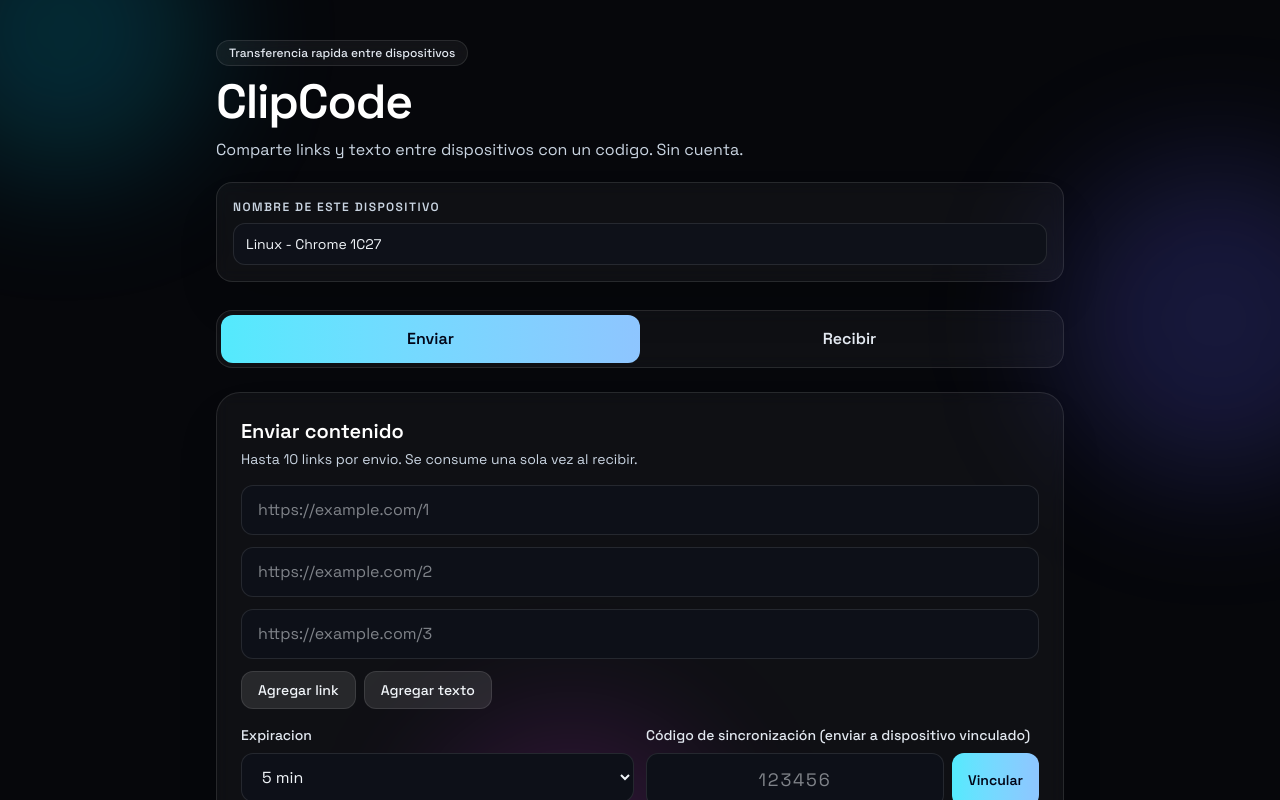
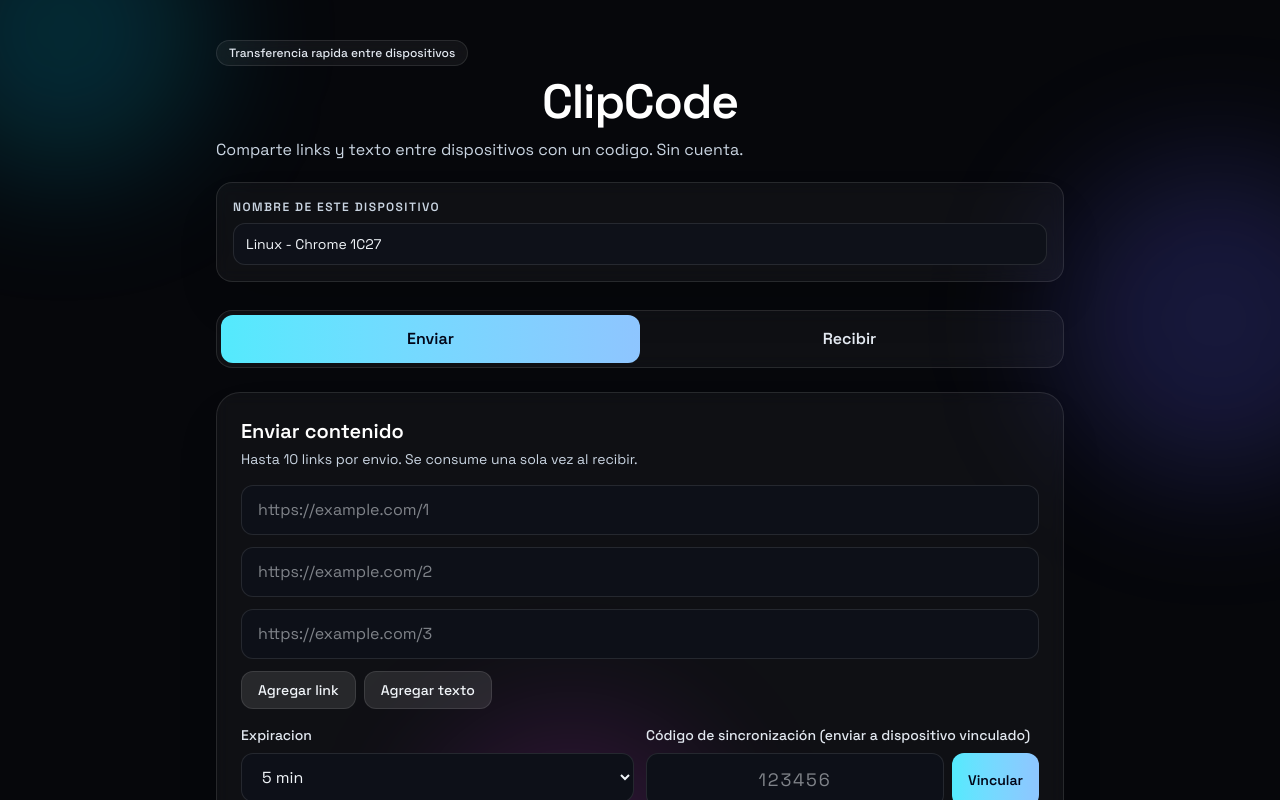
Before and after one commit to lufergio/clipcode, a Next.js app: page / in a window 1280 px wide. Shown: the top 800 px of the page. Built offline with nearby package versions, Linux system fonts and the light colour scheme.

Commit message:
chore: center ClipCode title for deploy check

```diff
--- a/app/page.tsx
+++ b/app/page.tsx
@@ -943,7 +943,7 @@ export default function HomePage() {
           <div className="inline-flex items-center rounded-full border border-white/10 bg-white/5 px-3 py-1 text-xs font-medium text-slate-200 backdrop-blur">
             Transferencia rapida entre dispositivos
           </div>
-          <h1 className="mt-3 text-4xl font-semibold tracking-tight text-white sm:text-5xl">
+          <h1 className="mt-3 text-center text-4xl font-semibold tracking-tight text-white sm:text-5xl">
             ClipCode
           </h1>
           <p className="mt-3 max-w-2xl text-sm text-slate-300 sm:text-base">
```
